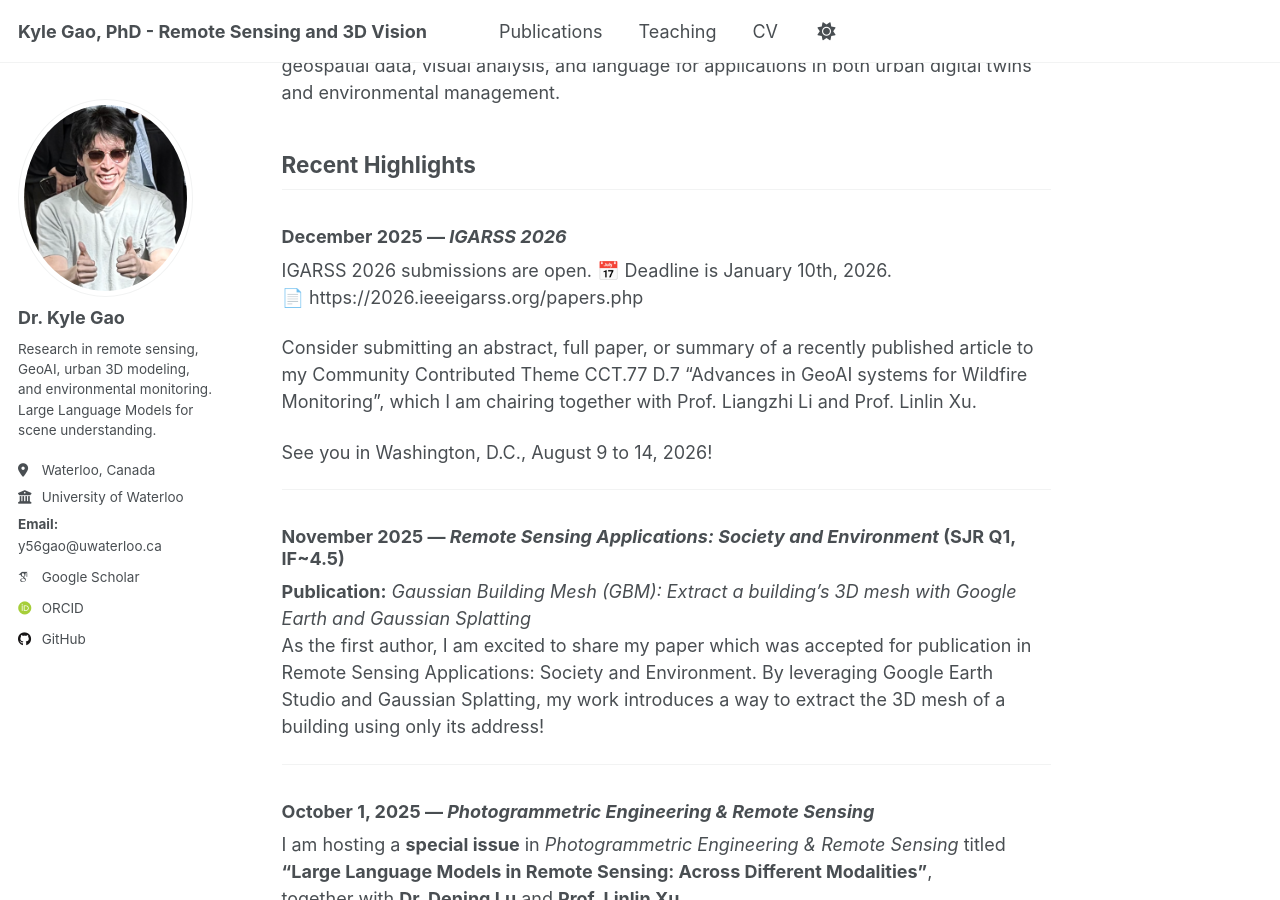
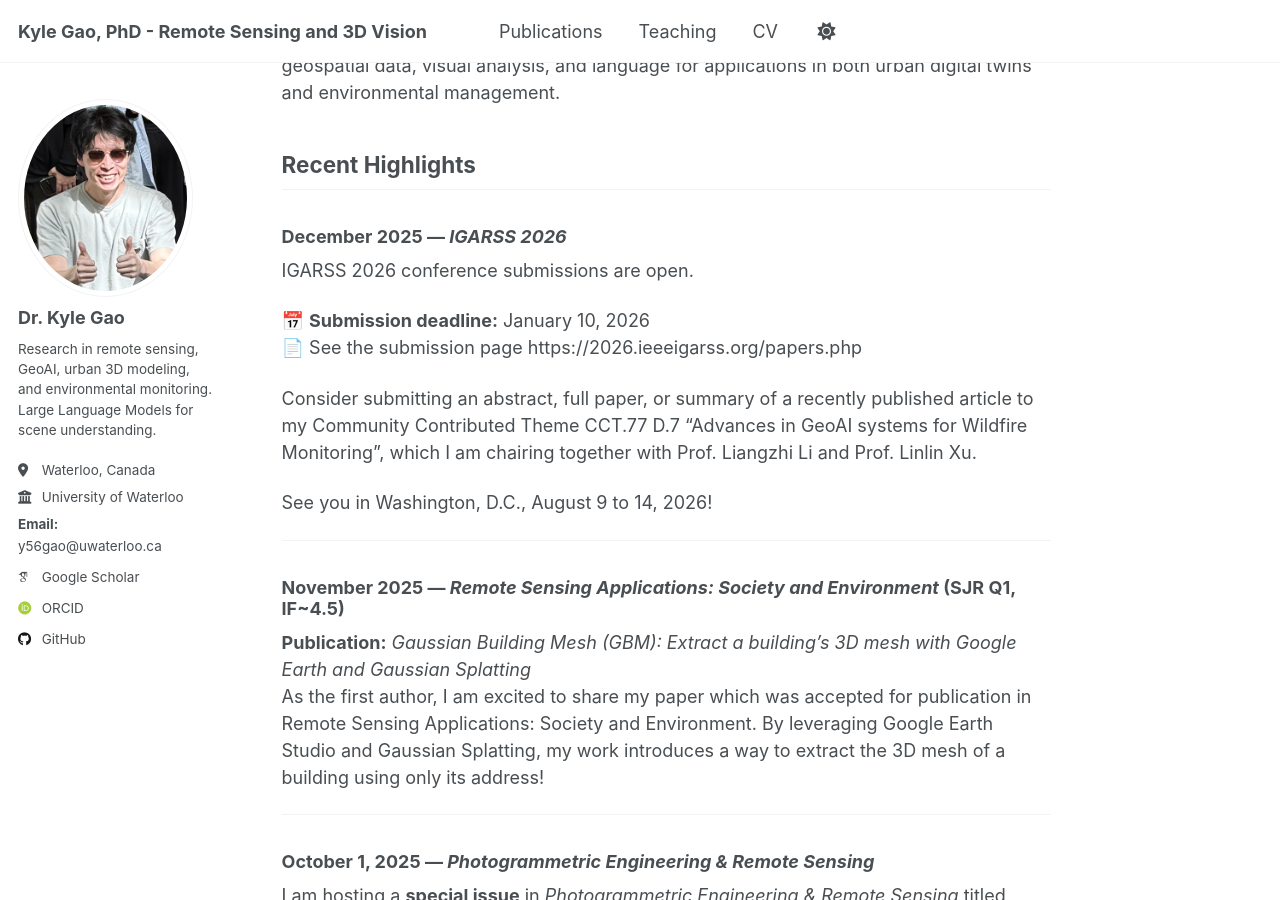
Before and after one commit to kyle-gao/kyle-gao.github.io, a Jekyll site: the page built from _pages/about.md, in a window 1280 px wide and 900 px high, scrolled down 478 px. Built offline with Jekyll 4.4.1, drawn with Linux system fonts in a browser that asks for light colours; some web fonts are replaced; a script that is not in the unit is left out.

Commit message:
Update IGARSS 2026 submission information
Reformatted IGARSS 2026 submission details for clarity.

```diff
--- a/_pages/about.md
+++ b/_pages/about.md
@@ -17,8 +17,10 @@ My current work focuses on building **intelligent, multimodal systems for remote
 ## Recent Highlights
 
 ### December 2025 — *IGARSS 2026*
-IGARSS 2026 submissions are open. 📅 Deadline is January 10th, 2026.
-📄 https://2026.ieeeigarss.org/papers.php
+IGARSS 2026 conference submissions are open.
+
+📅 **Submission deadline:** January 10, 2026
+📄 See the submission page https://2026.ieeeigarss.org/papers.php
 
 Consider submitting an abstract, full paper, or summary of a recently published article to my Community Contributed Theme CCT.77 D.7 "Advances in GeoAI systems for Wildfire Monitoring", which I am chairing together with Prof. Liangzhi Li and Prof. Linlin Xu.
 
```
